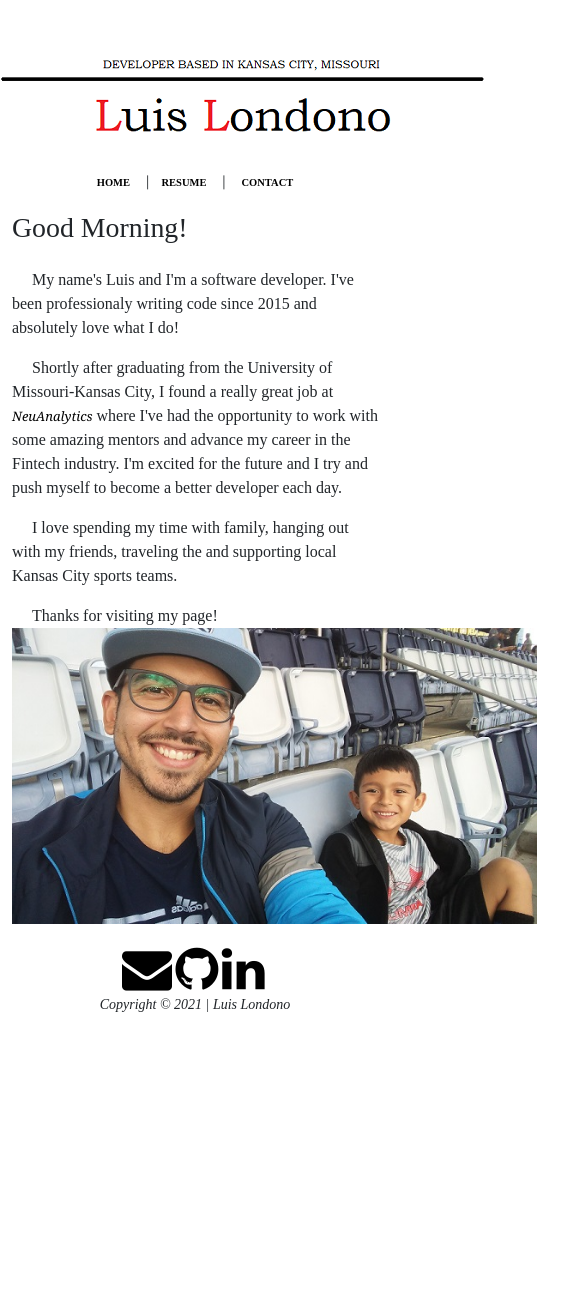
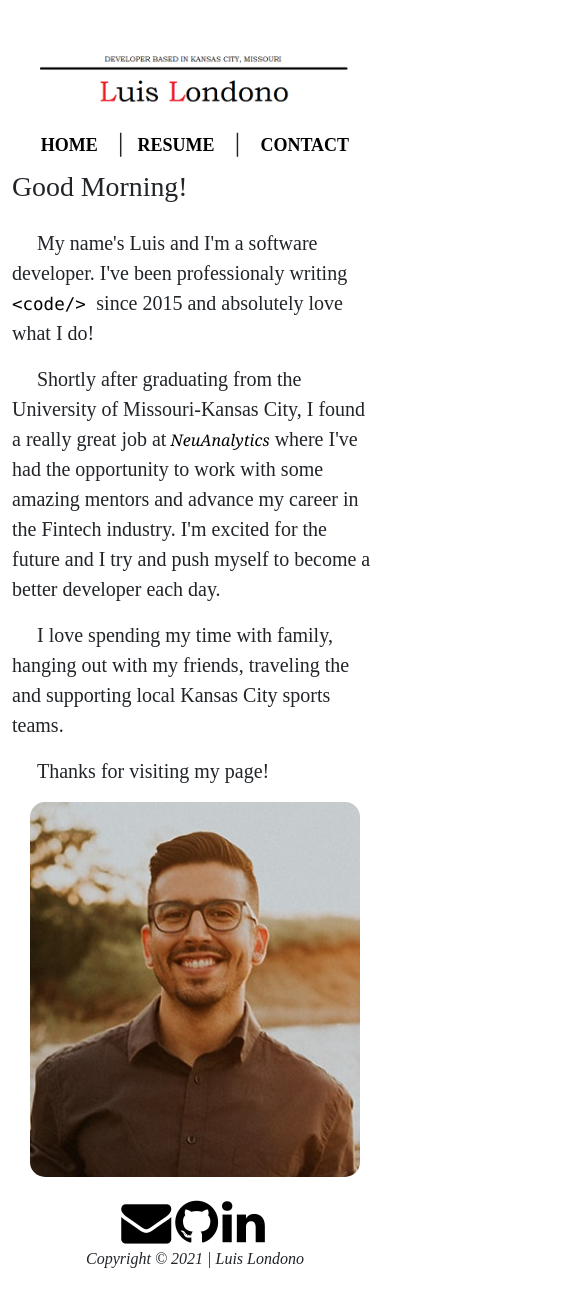
Before and after one commit to luis-londono/personal-site, a React (Create React App) app in the folder personal-site/: page / in a window 390 px wide. Shown: the top 1306 px of the page, 585 px wide, since content can reach past the window. Before the commit the page ends 1071 px from the top, so only its background shows below. Built offline with nearby package versions, Linux system fonts and the light colour scheme.

Commit message:
updated profile pic

```diff
--- a/personal-site/src/Intro.jsx
+++ b/personal-site/src/Intro.jsx
@@ -1,5 +1,6 @@
 import React, { useEffect, useState } from "react";
-import niko from "../src/images/niko.jpg";
+// import niko from "../src/images/niko.jpg";
+import headshot from "../src/images/headshot.jpg";
 import katherine_and_i from "../src/images/katherine_and_i.jpg";
 
 const Intro = () => {
@@ -52,11 +53,12 @@ const Intro = () => {
       <div className="container body-content">
         <h1 id="welcome">{greeting}</h1>
         <div className="row">
-          <div className="col-md-5">
+          <div className="col-md-6">
             <p />
             &nbsp;&nbsp;&nbsp;&nbsp;&nbsp;My name's Luis and I'm a software
-            developer. I've been professionaly writing code since 2015 and
-            absolutely love what I do!
+            developer. I've been professionaly writing
+            <code id="code"> &lt;code/&gt; </code>
+            since 2015 and absolutely love what I do!
             <p />
             &nbsp;&nbsp;&nbsp;&nbsp;&nbsp;Shortly after graduating from the
             University of Missouri-Kansas City, I found a really great job at
@@ -80,25 +82,17 @@ const Intro = () => {
             <p />
             &nbsp;&nbsp;&nbsp;&nbsp;&nbsp;Thanks for visiting my page!
           </div>
-
-          <div className="col-md-7">
-            <div className="w3-content w3-display-container">
-              <img className="mySlides" src={niko} />
-              {/* <img className="mySlides" src={katherine_and_i} /> */}
-              {/* <button
-                className="w3-button w3-black w3-display-left"
-                onClick={() => nextImage()}
-              >
-                &#10094;
-              </button>
-              <button
-                className="w3-button w3-black w3-display-right"
-                onClick={() => nextImage()}
-              >
-                &#10095;
-              </button> */}
-            </div>
+          <div className="col-md-6">
+            <p />
+            <img id="headshot" src={headshot}></img>
           </div>
+          {/* <div className="col-md-7">
+            <img id="headshot" src={headshot}></img>
+            {/* <div id="headshot"></div> */}
+          {/* </div> */}
+          {/* <div className="col-md-7">
+            <div id="niko"></div>
+          </div> */}
         </div>
       </div>
     </>
--- a/personal-site/src/Layout.jsx
+++ b/personal-site/src/Layout.jsx
@@ -1,10 +1,12 @@
 import React from "react";
 import Link from "./Link";
+import banner from "../src/images/luis.png";
 
 const Layout = () => {
   return (
     <>
-      <div id="intro" />
+      {/* <div id="intro" /> */}
+      <img id="banner" src={banner}></img>
       <div id="nav">
         <nav>
           <Link href="/">Home</Link> |<Link href="/resume">Resume</Link> |{" "}
--- a/personal-site/src/index.css
+++ b/personal-site/src/index.css
@@ -4,6 +4,15 @@ NOTES:
 	Padding: topPX rightPX bottomPX leftPX;
     . class
     # id
+
+
+responsive images tip:
+
+img {
+  max-width: 100%;
+  height: auto;
+  margin 0 0 10px 0;
+}
 */
 
 header,
@@ -20,6 +29,7 @@ article {
 
 #wrapper {
   width: 55%;
+  font-size: 20px;
   margin: 0 auto;
   min-width: 960px;
   max-width: 2048px;
@@ -27,12 +37,30 @@ article {
   font-family: Bookman Old Style, "Times New Roman", serif;
 }
 
-#intro {
+#banner {
+  background-repeat: no-repeat;
+  display: block;
+  margin-left: auto;
+  margin-right: auto;
+  width: 80%;
+  padding-bottom: 10px;
+}
+
+/* #intro {
   background-image: url(images/luis.png);
-  background-repeat: no-repeat;
   height: 150px;
   width: 700px;
-  margin: 0 auto;
+  /*background-repeat: no-repeat;
+  margin: 0 auto; */
+/* background-repeat: no-repeat;
+  display: block;
+  margin-left: auto;
+  margin-right: auto;
+  border-radius: 15px;
+} */
+
+#code {
+  color: black;
 }
 
 .row {
@@ -137,12 +165,12 @@ body {
 } */
 
 #nav {
-  font-size: 14px;
+  font-size: 24px;
   font-family: Bookman Old Style, georgia, serif;
   text-align: center;
   text-transform: uppercase;
   letter-spacing: 0px;
-  margin-bottom: 20px;
+  margin-bottom: 10px;
 }
 
 #resume {
@@ -164,8 +192,8 @@ nav a {
 
 nav a:hover {
   background-color: #dee1e6;
-  color: red;
   transform: scale(1.4);
+  border-radius: 15px;
 }
 
 h1 {
@@ -185,7 +213,7 @@ main {
 footer {
   text-align: center;
   font-style: italic;
-  font-size: 14px;
+  font-size: 16px;
   font-family: Bookman Old Style, "Times New Roman", serif;
   padding: 20px;
   margin-left: 30px;
@@ -193,20 +221,63 @@ footer {
 
 #neu {
   font-family: Georgia, "Times New Roman", Times, serif;
-  font-size: small;
+  font-size: medium;
   font-style: italic;
   font-weight: normal;
   text-decoration: none;
 }
 
-.mySlides {
+/* .mySlides {
   width: 525px;
+} */
+
+#headshot {
+  background-repeat: no-repeat;
+  display: block;
+  margin-left: auto;
+  margin-right: auto;
+  width: 90%;
+  border-radius: 15px;
+  /* padding-top: 25px; */
+  /* float: right; */
+  /* margin-left: 25px;
+  border-radius: 8px;
+  padding-top: 4%;
+  padding-left: 28%;
+  padding-right: 25%; */
+}
+
+#niko {
+  background-image: url(images/niko.jpg);
+  width: 525px;
+  background-repeat: no-repeat;
+  height: 525px;
+  float: right;
+  margin-left: 25px;
+  border-radius: 8px;
+  padding-top: 20%;
+  padding-left: 28%;
+  padding-right: 25%;
 }
 
 /* tablet */
 @media only screen and (max-width: 64em) {
   header {
     width: auto;
+  }
+
+  .column {
+    float: left;
+    width: 100%;
+    padding: 10px;
+  }
+
+  .left {
+    width: 40%;
+  }
+
+  .right {
+    width: 40%;
   }
 
   /* hide niko*/
@@ -230,6 +301,15 @@ footer {
   }
 }
 
+/* #niko {
+  max-width: 100%;
+  height: auto;
+  margin: 0 0 10px 0;
+  padding-top: 20%;
+  padding-left: 28%;
+  padding-right: 25%;
+} */
+
 /* mobile phone */
 @media only screen and (max-width: 37.5em) {
   header {
@@ -243,10 +323,19 @@ footer {
     border-style: none;
   }
 
-  #intro {
+  /* #niko {
+    max-width: 100%;
+    height: auto;
+    margin: 0 0 10px 0;
+  } */
+
+  /* #intro {
     background-image: url(images/luis_mobile.png) !important;
-    height: 120px;
-  }
+    background-repeat: no-repeat;
+    width: auto;
+    margin-left: 5px;
+    height: 80px;
+  } */
 
   nav {
     padding: 0;
```
Also changed, not shown: personal-site/src/images/headshot.jpg (added), personal-site/src/images/luis_mobile.png.
